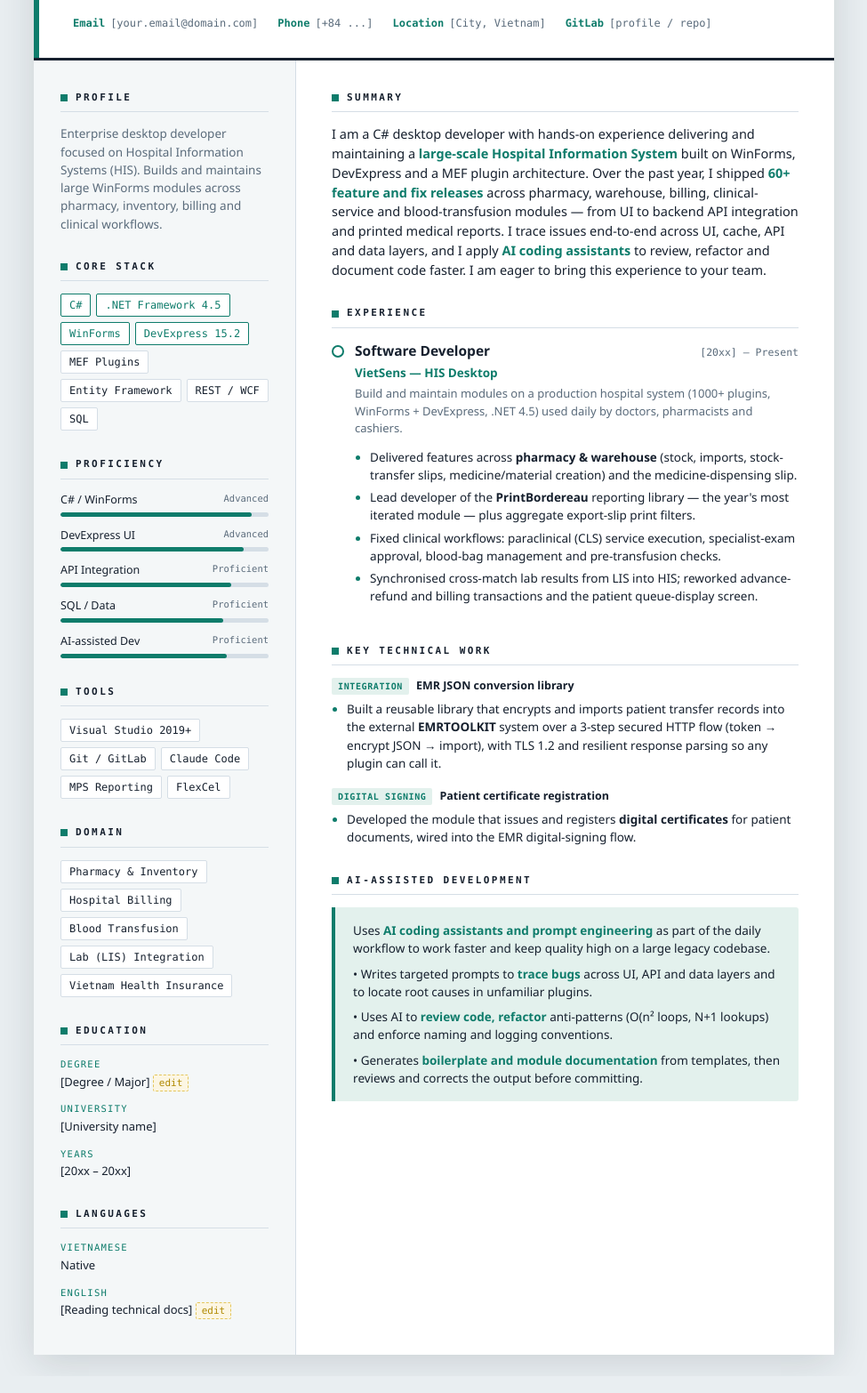
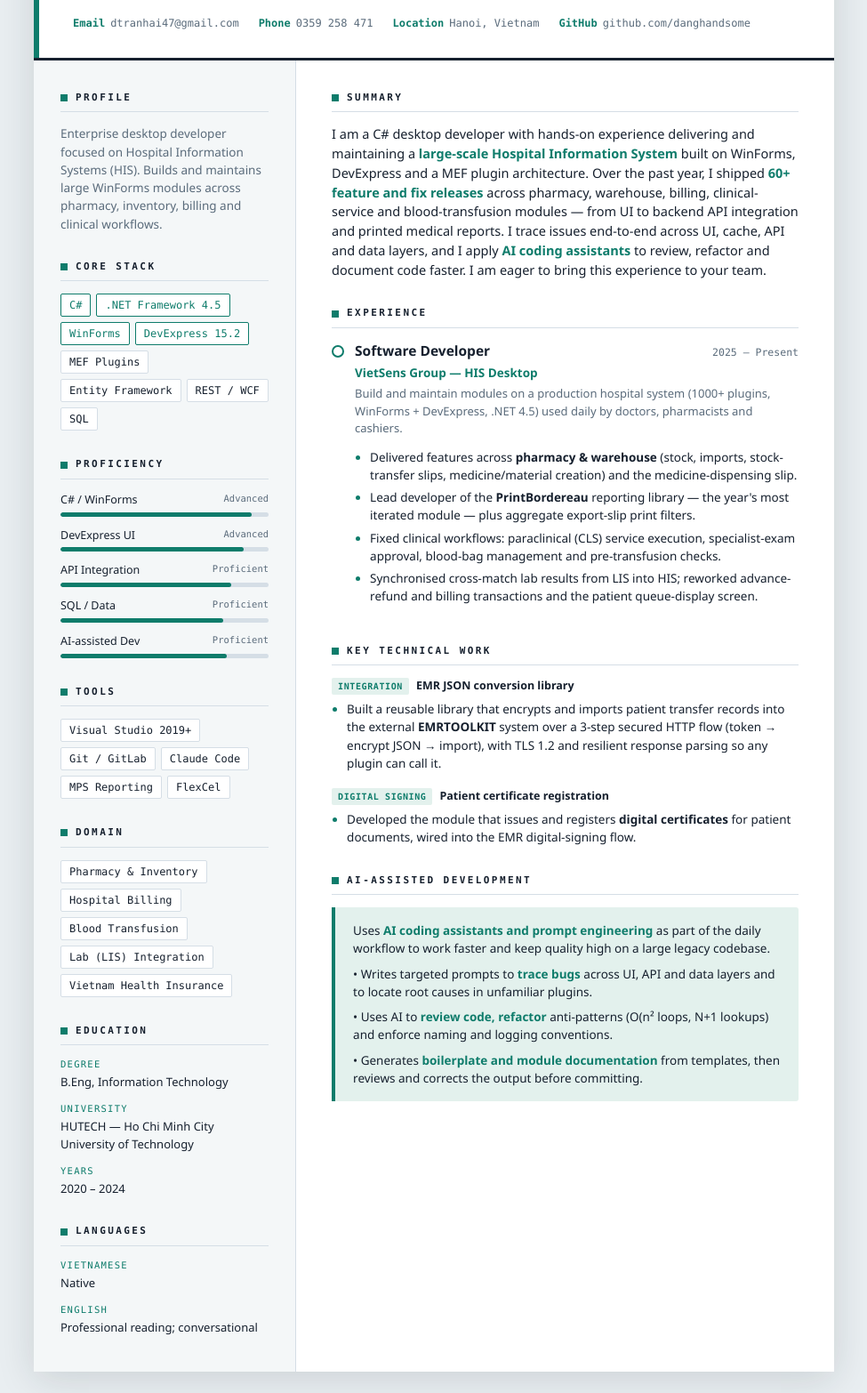
Before and after one commit to danghandsome/danghandsome.github.io, a plain HTML site: page cv.html in a window 1280 px wide. Shown: the part 170-1736 px from the top of the page at 89% size, without its empty margins (152-1127 px from the left). Drawn offline with Linux system fonts and the light colour scheme.

Commit message:
Fill personal info (contact, experience dates, education) in portfolio + CV

```diff
--- a/cv.html
+++ b/cv.html
@@ -242,10 +242,10 @@
     <h1>Tran Hai Dang</h1>
     <p class="role">Software Developer &mdash; C# / .NET WinForms &middot; Healthcare Systems</p>
     <div class="contact-row">
-      <span><b>Email</b>[your.email@domain.com]</span>
-      <span><b>Phone</b>[+84 ...]</span>
-      <span><b>Location</b>[City, Vietnam]</span>
-      <span><b>GitLab</b>[profile / repo]</span>
+      <span><b>Email</b>dtranhai47@gmail.com</span>
+      <span><b>Phone</b>0359 258 471</span>
+      <span><b>Location</b>Hanoi, Vietnam</span>
+      <span><b>GitHub</b>github.com/danghandsome</span>
     </div>
   </header>
 
@@ -319,15 +319,15 @@
 
       <section class="block">
         <h2 class="label">Education</h2>
-        <p class="kv"><span class="k">Degree</span><span class="v">[Degree / Major] <span class="hint">edit</span></span></p>
-        <p class="kv"><span class="k">University</span><span class="v">[University name]</span></p>
-        <p class="kv"><span class="k">Years</span><span class="v">[20xx &ndash; 20xx]</span></p>
+        <p class="kv"><span class="k">Degree</span><span class="v">B.Eng, Information Technology</span></p>
+        <p class="kv"><span class="k">University</span><span class="v">HUTECH — Ho Chi Minh City University of Technology</span></p>
+        <p class="kv"><span class="k">Years</span><span class="v">2020 &ndash; 2024</span></p>
       </section>
 
       <section class="block">
         <h2 class="label">Languages</h2>
         <p class="kv"><span class="k">Vietnamese</span><span class="v">Native</span></p>
-        <p class="kv"><span class="k">English</span><span class="v">[Reading technical docs] <span class="hint">edit</span></span></p>
+        <p class="kv"><span class="k">English</span><span class="v">Professional reading; conversational</span></p>
       </section>
     </aside>
 
@@ -345,9 +345,9 @@
           <div class="job-head">
             <div>
               <p class="job-title">Software Developer</p>
-              <span class="job-org">VietSens &mdash; HIS Desktop</span>
+              <span class="job-org">VietSens Group &mdash; HIS Desktop</span>
             </div>
-            <span class="job-date">[20xx] &ndash; Present</span>
+            <span class="job-date">2025 &ndash; Present</span>
           </div>
           <p class="job-note">Build and maintain modules on a production hospital system (1000+ plugins, WinForms + DevExpress, .NET 4.5) used daily by doctors, pharmacists and cashiers.</p>
 
```
Also changed, not shown: index.html (+5 -5 lines).
